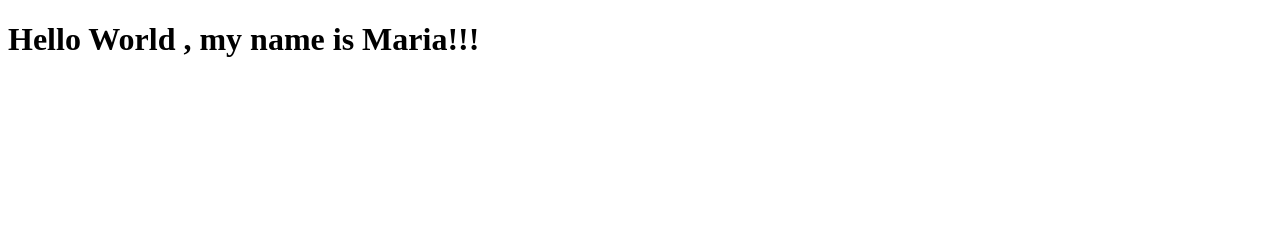
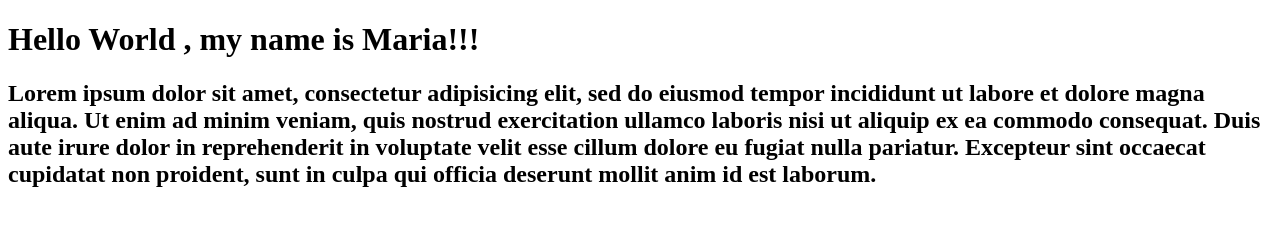
Before and after one commit to MaBrown01/MaBrown01.github.io, a plain HTML site: page index.html in a window 1280 px wide. Drawn offline with Linux system fonts and the light colour scheme.

Commit message:
edited html

```diff
--- a/index.html
+++ b/index.html
@@ -6,5 +6,6 @@
   </head>
   <body>
     <h1>Hello World , my name is Maria!!!</h1>
+    <h2> Lorem ipsum dolor sit amet, consectetur adipisicing elit, sed do eiusmod tempor incididunt ut labore et dolore magna aliqua. Ut enim ad minim veniam, quis nostrud exercitation ullamco laboris nisi ut aliquip ex ea commodo consequat. Duis aute irure dolor in reprehenderit in voluptate velit esse cillum dolore eu fugiat nulla pariatur. Excepteur sint occaecat cupidatat non proident, sunt in culpa qui officia deserunt mollit anim id est laborum.</h2>
   </body>
 </html>
```
